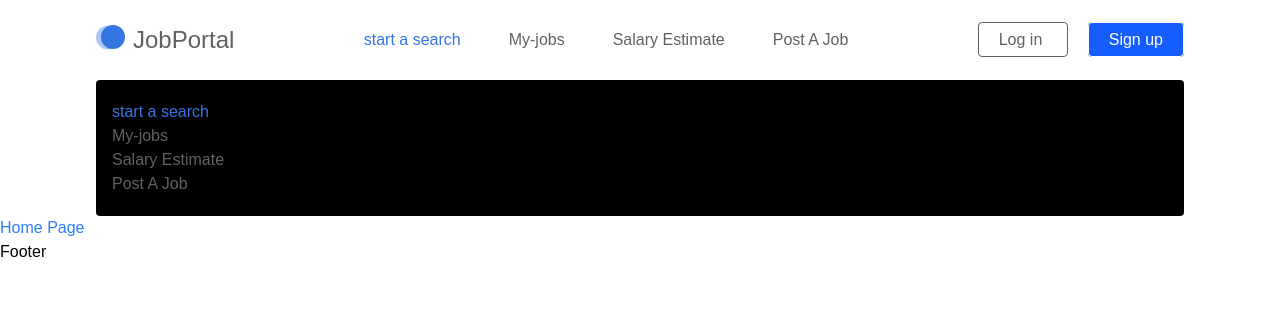
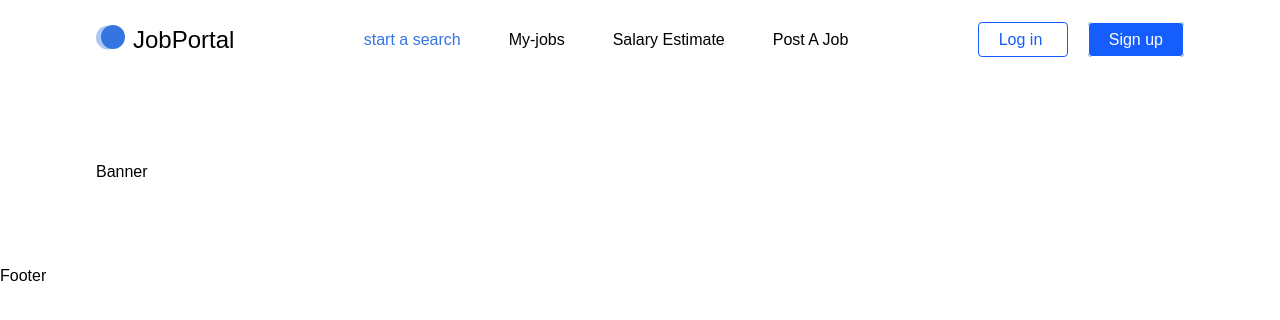
Before and after one commit to Mikael241221/Job-portal-client, a React (Vite) app: page / in a window 1280 px wide. Shown: the top 320 px of the page. Built offline with nearby package versions, Linux system fonts and the light colour scheme.

Commit message:
create Banner file

```diff
--- a/src/App.css
+++ b/src/App.css
@@ -11,7 +11,7 @@ body{
 
   a {
     text-decoration: none;
-    color: rgb(97, 97, 97);
+
   }
 
   li {
--- a/src/Pages/Home.jsx
+++ b/src/Pages/Home.jsx
@@ -1,9 +1,10 @@
 import React from 'react'
+import Banner from '../components/Banner'
 
 const Home = () => {
   return (
-    <div className='text-blue-500'>
-      Home Page
+    <div>
+      <Banner/>
     </div>
   )
 }
--- /dev/null
+++ b/src/components/Banner.jsx
@@ -0,0 +1,11 @@
+import React from 'react'
+
+const Banner = () => {
+  return (
+    <div className='max-w-screen-2xl container mx-auto xl:px-24 md:py-20 py-14'>
+      Banner
+    </div>
+  )
+}
+
+export default Banner
--- a/src/components/Navbar.jsx
+++ b/src/components/Navbar.jsx
@@ -53,10 +53,10 @@ const Navbar = () => {
     </div>
 </nav>
 {/* navitems for mobile */}
- <div className={`px-4 bg-black py-5 rounded-sm`}>
+ <div className={`px-4 bg-black py-5 rounded-sm ${isMenuOpen ? "" : "hidden"}`}>
  <ul>
         {navItems.map(({path, title}) => (
-                <li key={path} className='text-base text-white'>
+                <li key={path} className='text-base text-white first:text-white py-1'>
                      <NavLink
                     to={path}
                     className={({ isActive}) =>isActive? "active":"" }
```
